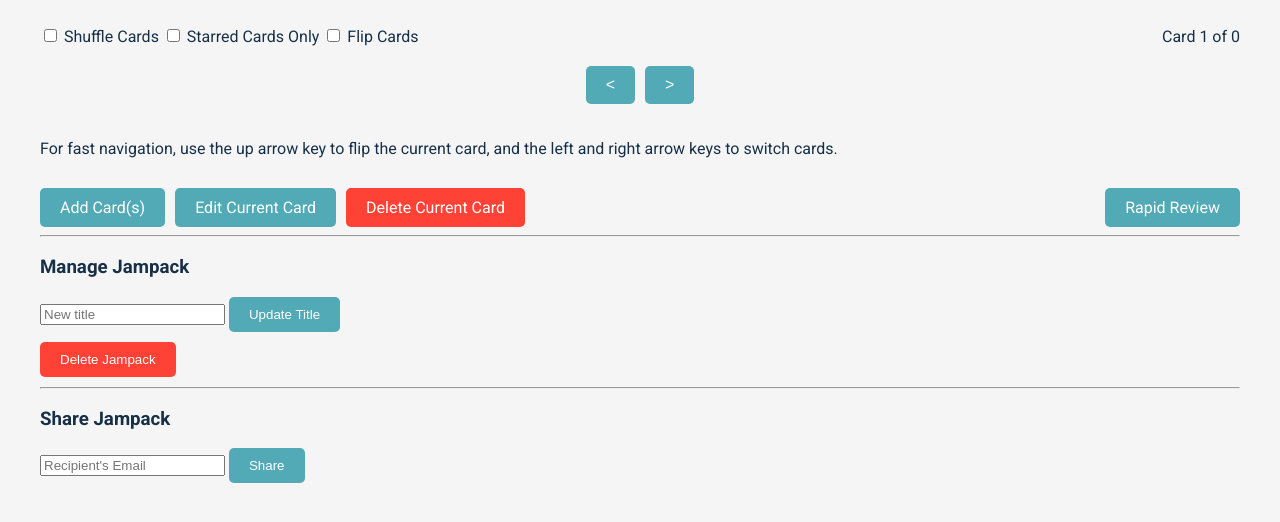
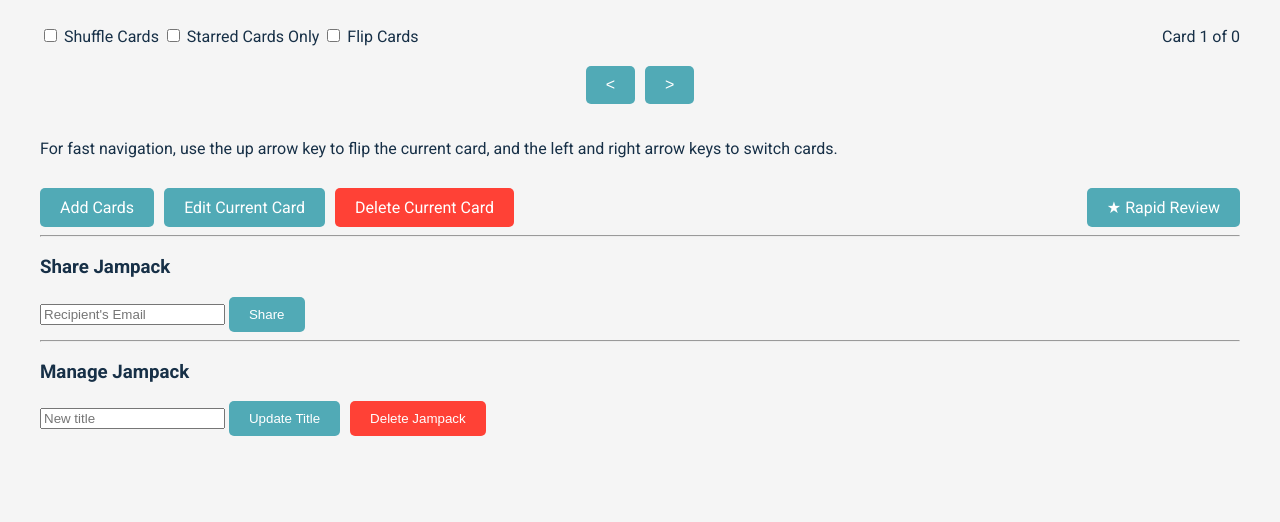
Before and after one commit to samcraftt/jamliterate, a Flask app: template templates/study_set.html in a window 1280 px wide. Shown: the part 120-642 px from the top of the page. Run offline with Flask 3, Linux system fonts and the light colour scheme; the template is opened without the code that fills it, so the values that code supplies are empty; parts of the project's set-up code (start-up, migrations or seed data) failed here and were passed over.

Commit message:
Update study_set.html

```diff
--- a/templates/study_set.html
+++ b/templates/study_set.html
@@ -34,16 +34,13 @@
     font-size: 18px;
     transition: opacity 0.3s ease;
 }
-
 .answer {
-    background-color: #e8e8e8;
+    background-color: #f2f2f2;
     opacity: 0;
 }
-
 .flashcard.flipped .question {
     opacity: 0;
 }
-
 .flashcard.flipped .answer {
     opacity: 1;
 }
@@ -94,6 +91,19 @@
         cursor: pointer;
         color: black;
     }
+    .red-btn {
+        display: inline-block;
+        padding: 10px 20px;
+        background-color: #ff4136;
+        color: white;
+        text-decoration: none;
+        border-radius: 5px;
+        transition: background-color 0.3s ease;
+        border: none;
+    }
+    .red-btn:hover {
+        background-color: #a70026;
+    }
 </style>
 {% endblock %}
 {% block content %}
@@ -143,16 +153,24 @@
 <p>For fast navigation, use the up arrow key to flip the current card, and the left and right arrow keys to switch cards.</p>
 <div class="actions" style="margin-top: 30px;">
     <div class="left-actions">
-        <a href="{{ url_for('add_card', set_id=study_set.id) }}" class="btn">Add Card(s)</a>
+        <a href="{{ url_for('add_card', set_id=study_set.id) }}" class="btn">Add Cards</a>
         <a href="{{ url_for('edit_card', set_id=study_set.id) }}" class="btn" id="edit-card-btn">Edit Current Card</a>
-        <a href="{{ url_for('delete_card', set_id=study_set.id) }}" style="background-color: #ff4136;" class="btn" id="delete-card-btn">Delete Current Card</a>
+        <a href="{{ url_for('delete_card', set_id=study_set.id) }}" class="red-btn" id="delete-card-btn">Delete Current Card</a>
     </div>
     <div class="right-actions">
-        <a href="{{ url_for('rapid_review', set_id=study_set.id) }}" class="btn">Rapid Review</a>
+        <a href="{{ url_for('rapid_review', set_id=study_set.id) }}" class="btn">★ Rapid Review</a>
     </div>
 </div>
 <hr>
+<h3>Share Jampack</h3>
+<form method="POST" action="{{ url_for('study_set', set_id=study_set.id) }}">
+    <input type="hidden" name="_method" value="SHARE">
+    <input type="text" name="email" placeholder="Recipient's Email">
+    <button type="submit" class="btn">Share</button>
+</form>
+<hr>
 <h3>Manage Jampack</h3>
+<div style="display: flex; gap: 10px; align-items: center; margin-bottom: 10px;">
 <form method="POST" action="{{ url_for('study_set', set_id=study_set.id) }}" style="margin-bottom: 10px;">
     <input type="hidden" name="_method" value="PUT">
     <input type="text" name="title" placeholder="New title" value="{{ study_set.title }}">
@@ -160,15 +178,9 @@
 </form>
 <form method="POST" action="{{ url_for('study_set', set_id=study_set.id) }}" style="margin-bottom: 10px;">
     <input type="hidden" name="_method" value="DELETE">
-    <button type="submit" class="btn" style="background-color: #ff4136;">Delete Jampack</button>
+    <button type="submit" class="red-btn">Delete Jampack</button>
 </form>
-<hr>
-<h3>Share Jampack</h3>
-<form method="POST" action="{{ url_for('study_set', set_id=study_set.id) }}">
-    <input type="hidden" name="_method" value="SHARE">
-    <input type="text" name="email" placeholder="Recipient's Email">
-    <button type="submit" class="btn">Share</button>
-</form>
+</div>
 {% endblock %}
 {% block extra_js %}
 <script>
```
